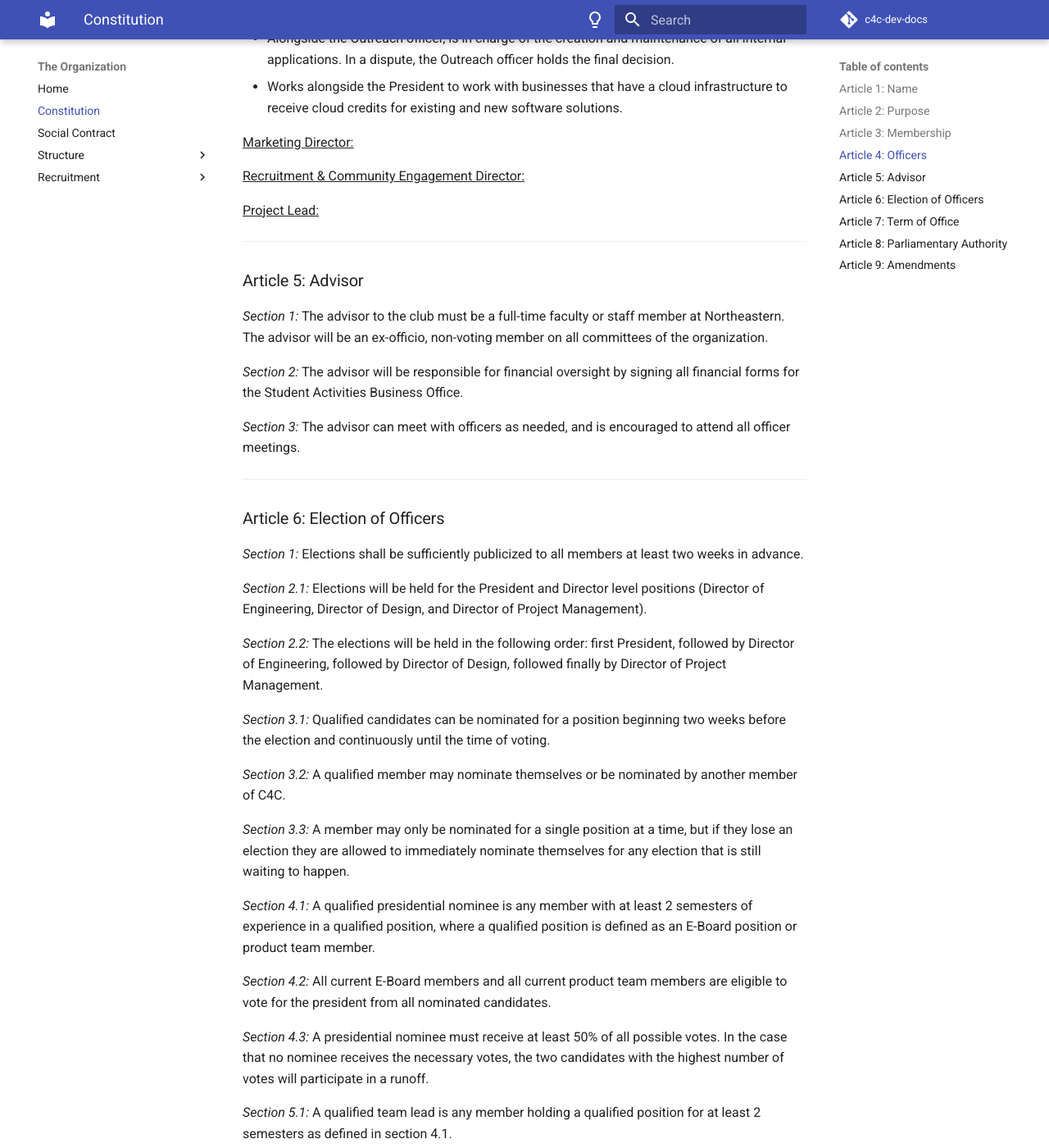
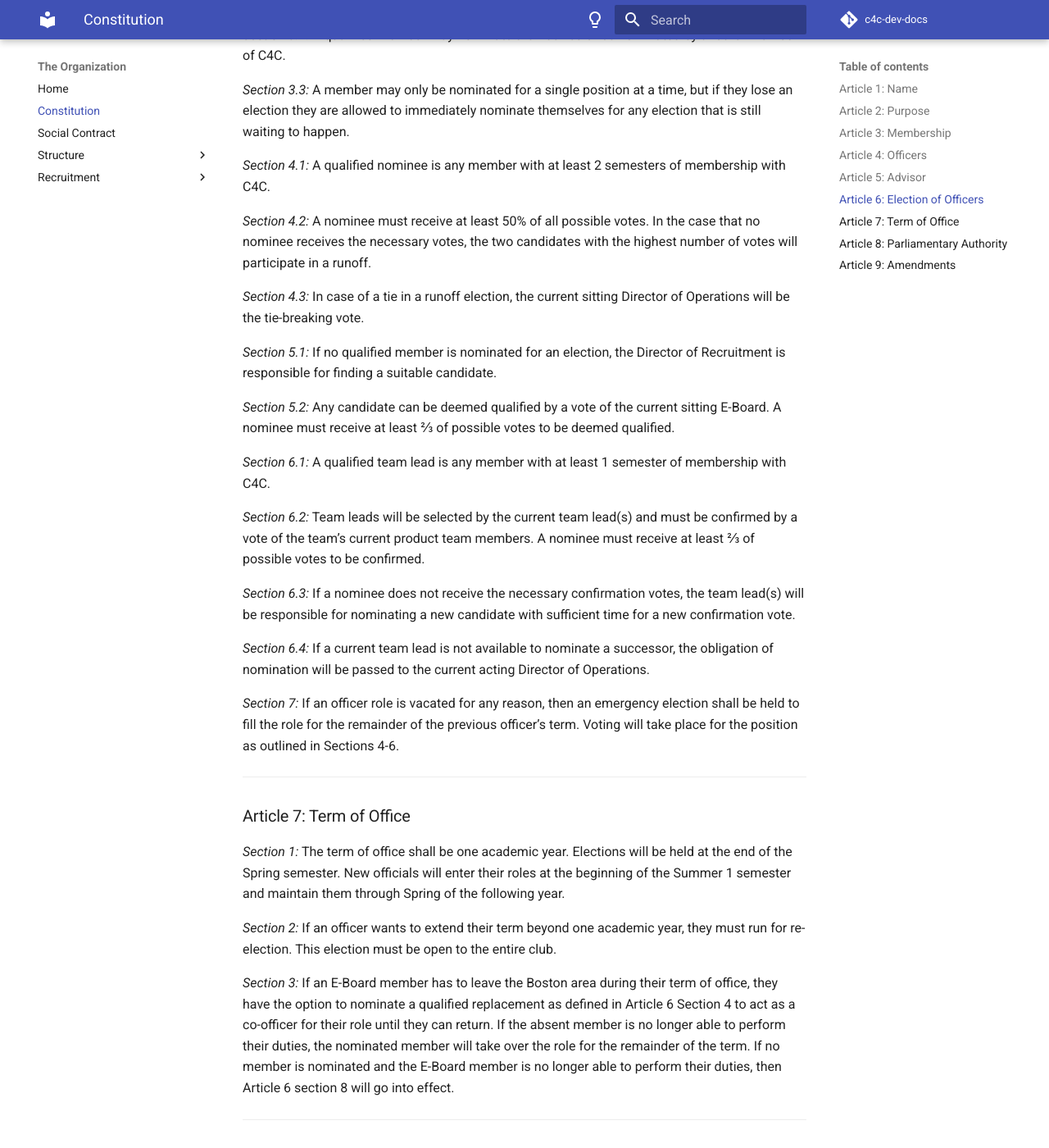
Before and after one commit to Code-4-Community/c4c-dev-docs, an MkDocs documentation site: the page built from docs/organization/constitution.md, in a window 1280 px wide and 1400 px high, scrolled down 2319 px. Shown: the whole window at 82% size. Built offline with MkDocs 1.6.1 and Material for MkDocs 9.7.7, drawn with Linux system fonts in a browser that asks for light colours; comment, search, counter and statistics services are not loaded; some of the changed text lies outside the part shown.

Commit message:
Updated consitution

```diff
--- a/docs/organization/constitution.md
+++ b/docs/organization/constitution.md
@@ -30,49 +30,18 @@
 
 *Section 2:* All officers must be full-time undergraduate students at Northeastern University.
 
-*Section 3:* The officers of C4C and their roles shall be:
+*Section 3:* The officers of C4C shall be:
 
-<u>President:</u>
+- Co-President, Director of Operations
+- Co-President, Director of Engineering
+- Director of Product
+- Director of Design
+- Director of Recruitment
+- Director of Marketing
+- Director of Events
+- Director of Finance
 
-- Represents and speaks on behalf of the organization when presenting the organization to Northeastern University or any companies.
-- Oversees all officers.
-- Schedules, plans, oversees, and facilitates the club board meetings.
-- Directs the focuses of C4C and realigns programs to better accomplish the club’s missions.
-
-<u>Director of Engineering (Vice President): </u>
-
-- Oversees all product team developers to ensure a high quality in all software solutions.
-- Runs the organization’s activities in the absence of the President.
-- Leads development and maintenance of all software architecture and infrastructure used in C4C projects.
-
-<u>Director of Design: </u>
-
-- Oversees all product team designers to ensure a high quality in all design materials.
-- Maintains and iterates upon the brand of C4C so all design work stays consistent across C4C’s projects.
-
-<u>Administrative Director: </u>
-
-- Manages external communication by networking and maintaining contact with companies and organizations.
-- Maintains relations with other student organizations, and seeks opportunities for collaboration if they support the organization’s mission.
-- Connects experienced members of the club with inexperienced members to allow for mentoring.
-- In charge of updating all social media platforms and websites to stay up to date and contain information about upcoming events.
-- Alongside the School Liaison, is in charge of the creation and maintenance of all internal applications.
-- Works with the President to maintain relations with Khoury College of Computer Science and Center for Student Involvement by providing monthly emails and attending all events related to club advisory and networking.
-
-<u>School Liaison (Treasurer): </u>
-
-- Manages finances and fundraising, and attends all Student Activities Business Office required meetings
-- Makes financial transactions on behalf of the organization.
-- Maintains a financial record that entails detailed information of all receipts and reimbursements.
-- Prepares budget requests and spending reports.
-- Alongside the Outreach officer, is in charge of the creation and maintenance of all internal applications. In a dispute, the Outreach officer holds the final decision.
-- Works alongside the President to work with businesses that have a cloud infrastructure to receive cloud credits for existing and new software solutions.
-
-<u>Marketing Director: </u>
-
-<u>Recruitment & Community Engagement Director: </u>
-
-<u>Project Lead: </u>
+*Section 4:* The roles and responsibilities of all officers will be defined within C4C.
 
 ---
 
@@ -80,9 +49,11 @@
 
 *Section 1:* The advisor to the club must be a full-time faculty or staff member at Northeastern.  The advisor will be an ex-officio, non-voting member on all committees of the organization.
 
-*Section 2:* The advisor will be responsible for financial oversight by signing all financial forms for the Student Activities Business Office.
+*Section 2:* The advisor will be responsible for financial oversight by signing all financial forms from the Student Activities Business Office.
 
-*Section 3:* The advisor can meet with officers as needed, and is encouraged to attend all officer meetings.
+*Section 3:* The advisor should be available to meet with the president(s) on a regular basis.
+
+*Section 4:* The advisor can meet with officers as needed.
 
 ---
 
@@ -90,9 +61,18 @@
 
 *Section 1:* Elections shall be sufficiently publicized to all members at least two weeks in advance.
 
-*Section 2.1:* Elections will be held for the President and Director level positions (Director of Engineering, Director of Design, and Director of Project Management).
+*Section 2.1:* Elections will be held for the all director level positions.
 
-*Section 2.2:* The elections will be held in the following order: first President, followed by Director of Engineering, followed by Director of Design, followed finally by Director of Project Management.
+*Section 2.2:* The elections will be held in the following order:
+
+1. Co-President, Director of Operations
+2. Co-President, Director of Engineering
+3. Director of Product
+4. Director of Design
+5. Director of Events
+6. Director of Marketing
+7. Director of Recruitment
+8. Director of Finance
 
 *Section 3.1:* Qualified candidates can be nominated for a position beginning two weeks before the election and continuously until the time of voting.
 
@@ -100,39 +80,35 @@
 
 *Section 3.3:* A member may only be nominated for a single position at a time, but if they lose an election they are allowed to immediately nominate themselves for any election that is still waiting to happen.
 
-*Section 4.1:* A qualified presidential nominee is any member with at least 2 semesters of experience in a qualified position, where a qualified position is defined as an E-Board position or product team member.
+*Section 4.1:* A qualified nominee is any member with at least 2 semesters of membership with C4C.
 
-*Section 4.2:* All current E-Board members and all current product team members are eligible to vote for the president from all nominated candidates.
+*Section 4.2:* A nominee must receive at least 50% of all possible votes. In the case that no nominee receives the necessary votes, the two candidates with the highest number of votes will participate in a runoff.
 
-*Section 4.3:* A presidential nominee must receive at least 50% of all possible votes. In the case that no nominee receives the necessary votes, the two candidates with the highest number of votes will participate in a runoff.
+*Section 4.3:* In case of a tie in a runoff election, the current sitting Director of Operations will be the tie-breaking vote.
 
-*Section 5.1:* A qualified team lead is any member holding a qualified position for at least 2 semesters as defined in section 4.1.
+*Section 5.1:* If no qualified member is nominated for an election, the Director of Recruitment is responsible for finding a suitable candidate.
 
-*Section 5.2:* Team leads will be selected by the current team lead and must be confirmed by a vote of the team’s current product team members. A nominee must receive at least ⅔ of possible votes to be confirmed.
+*Section 5.2:* Any candidate can be deemed qualified by a vote of the current sitting E-Board. A nominee must receive at least ⅔ of possible votes to be deemed qualified.
 
-*Section 5.3:* If a nominee does not receive the necessary confirmation votes then the team lead will be responsible for nominating a new candidate with sufficient time for a new confirmation vote.
+*Section 6.1:* A qualified team lead is any member with at least 1 semester of membership with C4C.
 
-*Section 5.4:* If a current team lead is not available to nominate a successor, the obligation of nomination will be passed to the current acting president.
+*Section 6.2:* Team leads will be selected by the current team lead(s) and must be confirmed by a vote of the team’s current product team members. A nominee must receive at least ⅔ of possible votes to be confirmed.
 
-*Section 6.1:* A qualified supplementary position is any product team or general member of C4C that has attended at least 75% of their qualified events over the previous academic year. A qualified event for general members is any event that is offered to the C4C community while a qualified event for a product team member is defined by their team lead.
+*Section 6.3:* If a nominee does not receive the necessary confirmation votes, the team lead(s) will be responsible for nominating a new candidate with sufficient time for a new confirmation vote.
 
-*Section 6.2:* Nominated supplementary positions will be voted on by a majority vote of current E-Board members.
+*Section 6.4:* If a current team lead is not available to nominate a successor, the obligation of nomination will be passed to the current acting Director of Operations.
 
-*Section 7:* The term of office shall be one academic year. Voting will be done at the end of the Spring semester. New officials will enter their roles in Summer 1 and maintain them through Spring of the following year.
-
-*Section 8:* If an officer role is vacated for any reason, then an emergency election shall be held to fill the role for the remainder of the previous officer’s term. Voting will take place for the position as outlined in Sections 4-6.
-
-*Section 9:* If an e-board member has to leave the Boston area during their term of office, they have the option to nominate qualified replacement as defined in sections 4 - 6 to be co-officer for their role until they can return. The nominated member will take over the role if the holding member is no longer able to perform their duties. If no member is nominated and the e-board member is no longer able to perform their duties, then section 8 will take place.
+*Section 7:* If an officer role is vacated for any reason, then an emergency election shall be held to fill the role for the remainder of the previous officer’s term. Voting will take place for the position as outlined in Sections 4-6.
 
 ---
 
 ### Article 7: Term of Office
 
-*Section 1:* The term of office shall be one academic year. Voting will be done at the end of the Spring semester. New officials will enter their roles at the beginning of the Summer 1 semester and maintain them through Spring of the following year.
+*Section 1:* The term of office shall be one academic year. Elections will be held at the end of the Spring semester. New officials will enter their roles at the beginning of the Summer 1 semester and maintain them through Spring of the following year.
 
-*Section 2:* If the President or a Director level role is vacated for any reason, then an emergency election shall be held to fill the role for the remainder of the previous officer’s term. The nomination process will be shortened to a single week.
+*Section 2:* If an officer wants to extend their term beyond one academic year, they must run for re-election. This election must be open to the entire club.
 
-*Section 3:* If an e-board member has to leave the Boston area during their term of office, they have the option to nominate a qualified replacement as defined in Article 6 Section 4 to act as a co-officer for their role until they can return. If the absent member is no longer able to perform their duties, the nominated member will take over the role for the remainder of the term. If no member is nominated and the e-board member is no longer able to perform their duties, then section 2 will go into effect.
+*Section 3:* If an E-Board member has to leave the Boston area during their term of office, they have the option to nominate a qualified replacement as defined in Article 6 Section 4 to act as a co-officer for their role until they can return. If the absent member is no longer able to perform their duties, the nominated member will take over the role for the remainder of the term. If no member is nominated and the E-Board member is no longer able to perform their duties, then Article 6 section 8 will go into effect.
 
 ---
 
@@ -146,7 +122,7 @@
 
 ### Article 9: Amendments
 
-*Section 1:* The by-laws and constitution may be amended by a 2/3 majority vote of present members.
+*Section 1:* The by-laws and constitution may be amended by a ⅔ majority vote of present members.
 
 *Section 2:* Notice of the amendment must be presented in writing at least one meeting prior to the vote.
 
```
